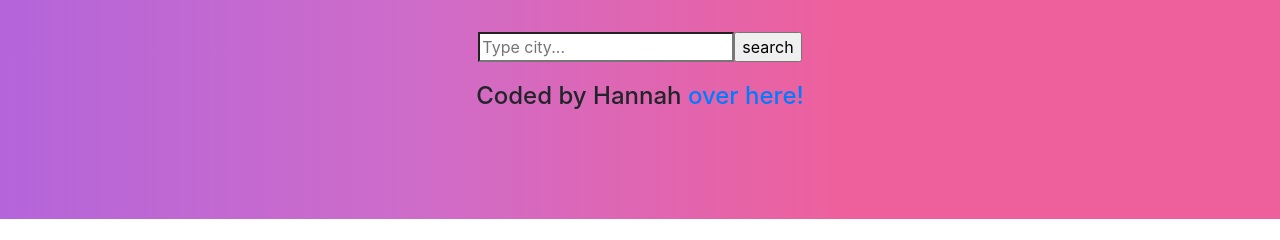
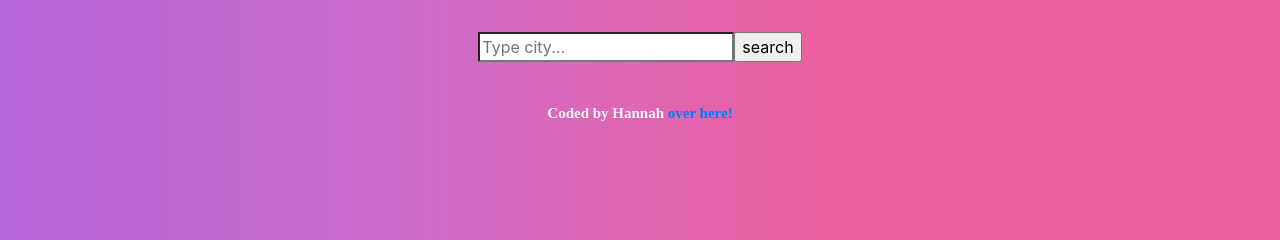
Before and after one commit to HaloC23/React-weather-app, a React app: page / in a window 1280 px wide. Shown: the part 709-949 px from the top of the page. Before the commit the page ends 928 px from the top, so only its background shows below. Built offline with nearby package versions, Linux system fonts and the light colour scheme.

Commit message:
Added some styling Added some CSS styling to the footer

```diff
--- a/src/Components/Footer.js
+++ b/src/Components/Footer.js
@@ -4,13 +4,13 @@ function Footer() {
   return (
     <div>
       <footer>
-        <h4>
+        <p className="CodedBy">
           {" "}
           Coded by Hannah <a href="https://github.com/HaloC23">
             {" "}
             over here!{" "}
           </a>{" "}
-        </h4>
+        </p>
       </footer>
     </div>
   );
--- a/src/Weather.css
+++ b/src/Weather.css
@@ -11,6 +11,7 @@ body {
     #ee609c 100%
   );
 }
+
 .header {
   margin: 20px auto;
   text-align: center;
@@ -39,6 +40,12 @@ h2 {
   font-weight: bold;
   position: relative;
   line-height: 60px;
+}
+.CodedBy {
+  padding-top: 20px;
+  font-size: 15px;
+  font-family: serif;
+  color: whitesmoke;
 }
 p {
   color: #ff9642;
```
